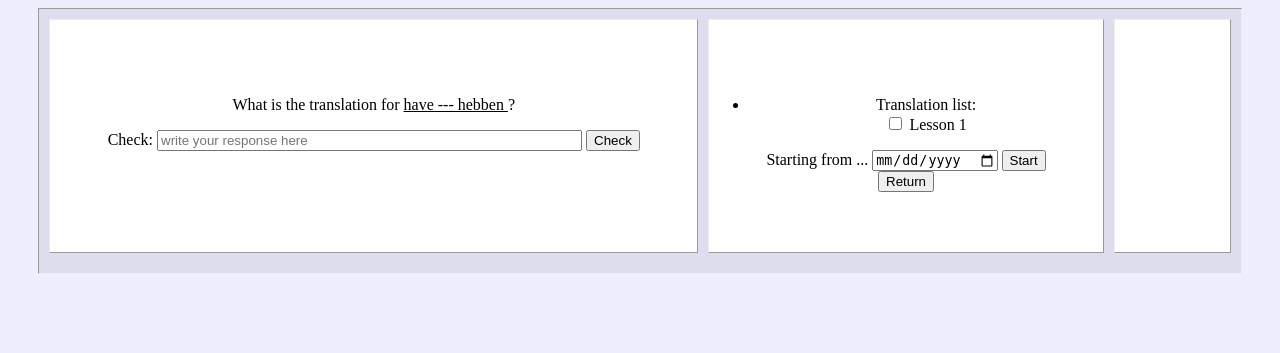
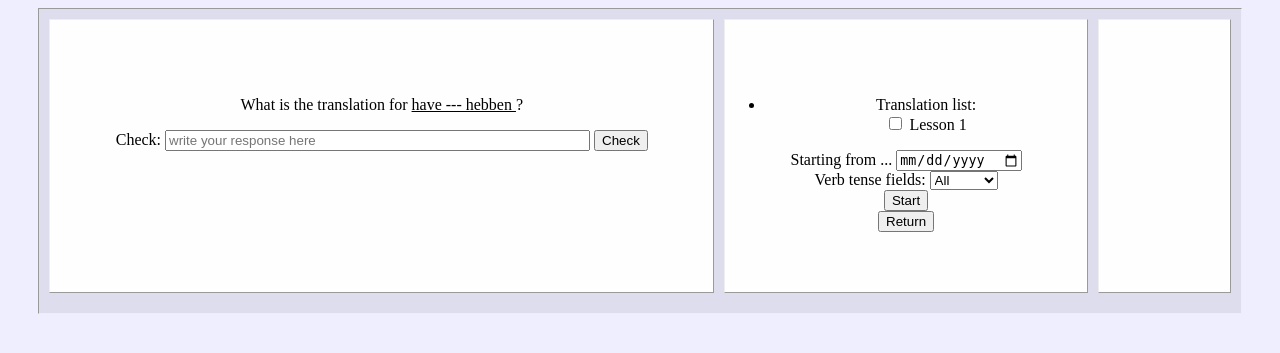
Before and after one commit to Zoophobus/vocab, a Django app: template vocabulary/templates/learn/test.html in a window 1280 px wide. Shown: the top 353 px of the page. Run offline with Django 4.2, Linux system fonts and the light colour scheme; the template is opened without the code that fills it: values that come from a table or form of the project are taken from there, others are empty; data comes from the database, SQL or seed files in the repository.

Commit message:
Contains additional controls for the testing of verbs enabling the user to test the conjugations for the past/present/future tenses

```diff
--- a/vocabulary/forms.py
+++ b/vocabulary/forms.py
@@ -80,6 +80,24 @@ class TranslationsForm(forms.Form):
             initial=0,
             required=False,
             )
+
+
+class VerbTenseForm(forms.Form):
+    tense_options = (
+        ('All', 'All'),
+        ('Present', 'Present'),
+        ('Past', 'Past'),
+        ('Future', 'Future'),
+    )
+    verb_tense_fields = forms.ChoiceField(choices=tense_options,initial='All')
+#    def __init__(self,*args,**kwargs):
+#        if 'choice' in kwargs:
+#            self.option = kwargs.pop('choice')
+#            super(VerbTenseForm,self).__init__(*args,**kwargs)
+#            self.fields['tense_field'].widget = forms.ChoiceField(choices=VerbTenseForm.tense_options,initial=self.option)
+#        else:
+#            super(VerbTenseForm,self).__init__(*args,**kwargs)
+#            self.fields['tense_field'].widget = forms.ChoiceField(choices=VerbTenseForm.tense_options,initial='All')
 
 
 #class TranslationsForm(forms.ModelForm):
--- a/vocabulary/models.py
+++ b/vocabulary/models.py
@@ -306,6 +306,27 @@ class Verbs(models.Model):
             return self.infinitive.random()
         return False
 
+    def choose_past(self) -> object:
+        tense = random.randint(0,1)
+        if tense == 0:
+            return self.simple_past.random()
+        else:
+            return self.present_perfect.random()
+
+    def choose_future(self) -> object:
+        tense = random.randint(0,1)
+        if tense == 0:
+            return self.future.random()
+        else:
+            return self.conditional.random()
+
+    def choose_present(self) -> object:
+        tense = random.randint(0,1)
+        if tense == 0:
+            return self.simple_present.random()
+        else:
+            return self.infinitive.random()
+
     def checkConjugation(self, value):
         if value.startswith(self.simple_present.__str__()):
             return self.simple_present.checkConjugation(value)
@@ -345,12 +366,19 @@ class Translation(models.Model):
     def __str__(self):
         return self.language_a.__str__() + " --- " + self.language_b.__str__() + "\n"
 
-    def choose(self) -> str:
+    def choose(self, tense: str) -> str:
         if not self.is_a_verb:
             return ("adj/adv/noun", self.language_a) if random.randint(0,1) > 0 else ("adj/adv/noun", self.language_b)
-        else:
+        elif tense != None:
             conjugations = Verbs.objects.get(pk=self.tenses.pk)
-            return (conjugations.choose()[0], self.language_a.value)
+            if tense == 'Past':
+                return (conjugations.choose_past()[0], self.language_a.value)
+            elif tense == 'Future':
+                return (conjugations.choose_future()[0], self.language_a.value)
+            elif tense == 'Present':
+                return (conjugations.choose_present()[0], self.language_a.value)
+            else:
+                return (conjugations.choose()[0], self.language_a.value)
 
     def ready(self, repeats: int = 6) -> bool:
         if not self.is_a_verb:
--- a/vocabulary/templates/learn/test.html
+++ b/vocabulary/templates/learn/test.html
@@ -52,22 +52,32 @@
                             {{ by_groups.as_ul }}
                         </ul>
                         {{ date_form }}
+                        <br>
+                        {{ verb_options }}
+                        <br>
                         <input type="submit" name="start" value="Start">
                     </form>
+                    <div>
                     <form action="/test/" method="GET" name="back_to_the_homepage">
                         <input type="submit" name="return" value="Return">
                     </form>
+                    </div>
                 {% elif date_form %}
                     <form action="/test/" method="GET" name="learning_conditions">
                         <ul>
                             {{ by_groups.as_ul }}
                         </ul>
                         {{ date_form }}
+                        <br>
+                        {{ verb_options }}
+                        <br>
                         <input type="submit" name="start" value="Start">
                     </form>
+                    <div>
                     <form action="/test/" method="GET" name="back_to_the_homepage">
                         <input type="submit" name="return" value="Return">
                     </form>
+                    </div>
                 {% else %}
                     <form action="/test/" method="GET" name="next_vocabulary">
                         <input type="submit" name="next" value="Next">
```
Also changed, not shown: vocabulary/views.py (+20 -8 lines).
